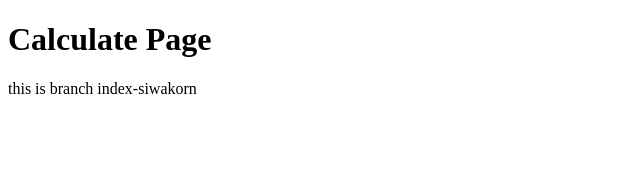
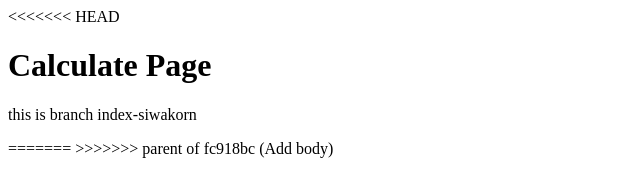
Before and after one commit to Siwakorn-Phaitong-kim/Text-Git, a plain HTML site: page index.html in a window 1280 px wide. Shown: the whole page, without its empty margins (0-640 px from the left). Drawn offline with Linux system fonts and the light colour scheme.

```diff
--- a/index.html
+++ b/index.html
@@ -6,8 +6,12 @@
     <title>Hello world</title>
 </head>
 <body>
+<<<<<<< HEAD
     <h1>Calculate Page</h1>
 
     <p>this is branch index-siwakorn</p>
+=======
+
+>>>>>>> parent of fc918bc (Add body)
 </body>
 </html>
```
